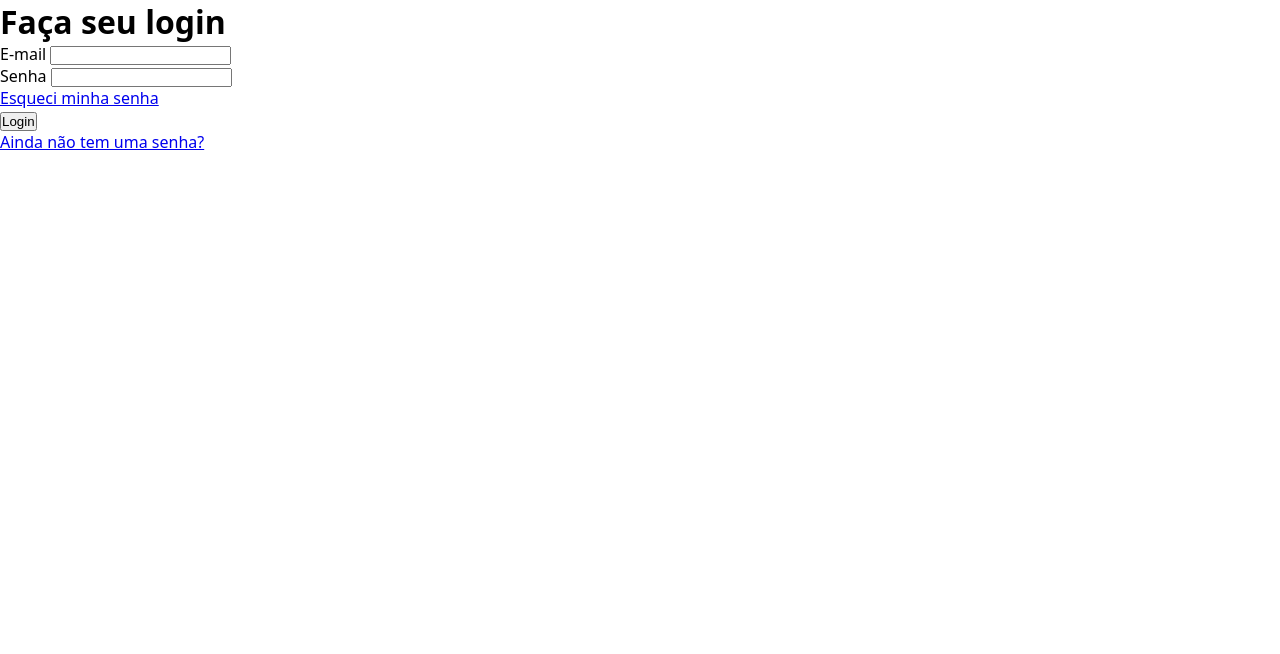
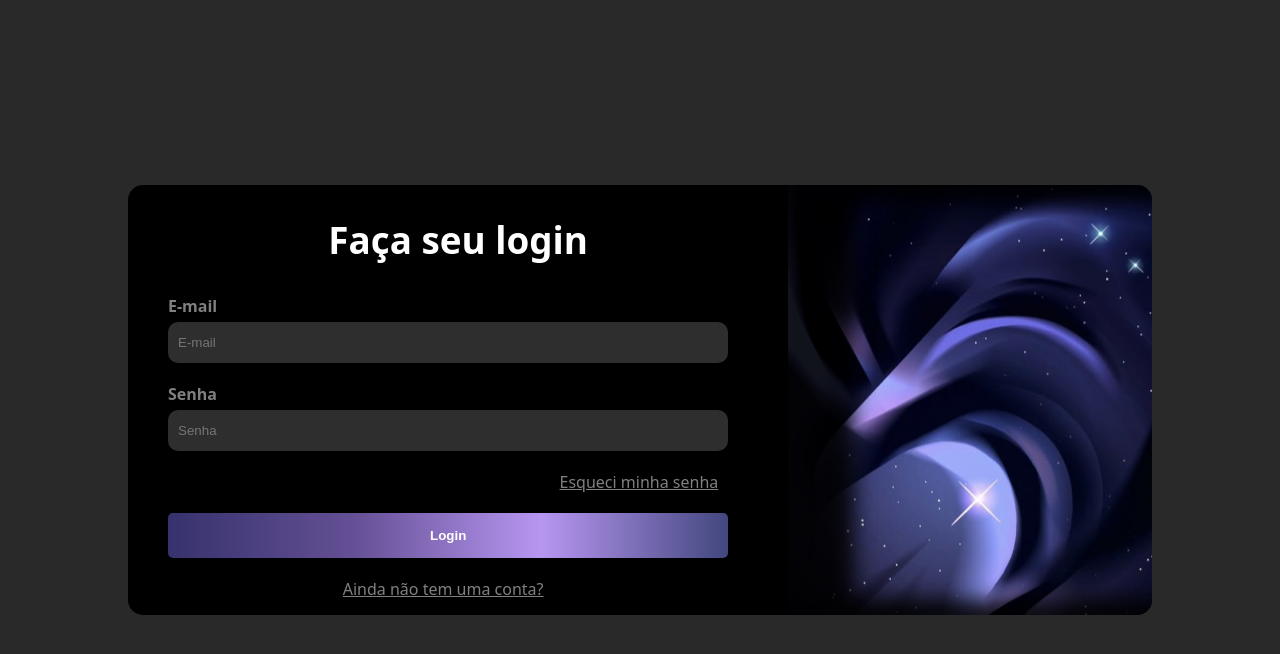
Before and after one commit to eduardotenente/tela-login, a plain HTML site: page index.html in a window 1280 px wide. Drawn offline with Linux system fonts and the light colour scheme.

Commit message:
Continuando a criação do site

```diff
--- a/estilos/style.css
+++ b/estilos/style.css
@@ -8,36 +8,103 @@
 
 body, html {
     font-family: system-ui, -apple-system, BlinkMacSystemFont, 'Segoe UI', Roboto, Oxygen, Ubuntu, Cantarell, 'Open Sans', 'Helvetica Neue', sans-serif;
+    background-color: rgb(41, 41, 41);
 }
 
-header > h1 {
 
+main {
+    display: flex;
+    justify-content: space-evenly;
+
+    position: absolute;
+    top: 50%;
+    left: 50%;
+    transform: translate(-50%, -50%);
+
+    width: 80%;
+    height: 430px;
+    overflow: hidden;
+    border-radius: 15px;
 }
 
-main {
-
-}
 
 section {
-
+    background-color: black;
+    padding: 20px;
 }
 
 section#formulario {
-
+    width: 90%;
 }
 
 section#imagem {
+    background: black url(../imagens/fundo-p.jpeg) center center no-repeat;
+    height: 430px;
+    width: 500px;
+    box-shadow: inset 50px 0px 20px 16px #000000e3;
+}
 
+main > section > h1 {
+    color: white;
+    text-align: center;
+    font-size: 2.3em;
+    margin-top: 10px;
+    margin-bottom: 10px;
+    border: 3px solid linear-gradient(to right, #36326D, #655095, #B796F1, #42477E);
+}
+
+form {
+    padding: 10px;
 }
 
 div {
+    display: block;
+    padding: 10px;
+    width: 120%;
+}
 
+div#esqueci, div#conta {
+    text-align: right;
+    width: 95%;
+}
+
+div#conta {
+    text-align: center;
+}
+
+div > a {
+    color: gray;
+}
+
+label {
+    display: inline-block;
+    color: gray;
+    font-weight: bold;
+    margin-bottom: 5px;
 }
 
 input {
-
+    background-color: rgb(46, 46, 46);
+    color: white;
+    border-radius: 10px;
+    border: rgb(46, 46, 46);
+    padding: 13px 10px;
+    width: 80%;
 }
 
 input[type=submit] {
+    background-image: linear-gradient(to right, #36326D, #655095, #B796F1, #42477E);
+    color: white;
+    font-weight: bold;
+    cursor: pointer;
+    border-radius: 5px;
+    border: none;
+    padding: 15px 10px;
+    transition: all 0.5s ease-in-out;
+}
 
+input[type=submit]:hover {
+    background-image: linear-gradient(to left, #6070C5, #313477, #46396F, #5C66AE);
+    transform: scale(1.1);
+    transition-duration: all .5s ease;
 }
--- a/index.html
+++ b/index.html
@@ -7,28 +7,26 @@
     <title>Login</title>
 </head>
 <body>
-    <header>
-        <h1>Faça seu login</h1>
-    </header>
     <main>
         <section id="formulario">
+            <h1>Faça seu login</h1>
             <form action="cadastro.php" method="post" autocomplete="on">
                 <div>
-                    <label for="iemail">E-mail</label>
-                    <input type="email" name="email" id="iemail">
+                    <p><label for="iemail">E-mail</label></p>
+                    <input type="email" name="email" id="iemail" required minlength="8" maxlength="20" placeholder="E-mail" autocomplete="email">
                 </div>
                 <div>
-                    <label for="isenha">Senha</label>
-                    <input type="password" name="senha" id="isenha">
+                    <p><label for="isenha">Senha</label></p>
+                    <input type="password" name="senha" id="isenha" required minlength="6" maxlength="20" placeholder="Senha" autocomplete="current-password">
                 </div>
-                <div>
-                    <a href="#">Esqueci minha senha</a>
+                <div id="esqueci">
+                    <a href="#" target="_self" rel="internal">Esqueci minha senha</a>
                 </div>
                 <div>
                     <input type="submit" value="Login">
                 </div>
-                <div>
-                    <a href="#">Ainda não tem uma senha?</a>
+                <div id="conta">
+                    <a href="#" target="_self" rel="internal">Ainda não tem uma conta?</a>
                 </div>
             </form>
         </section>
```
Also changed, not shown: imagens/fundo-p.jpeg (added), imagens/fundo-pp.jpeg (added).
